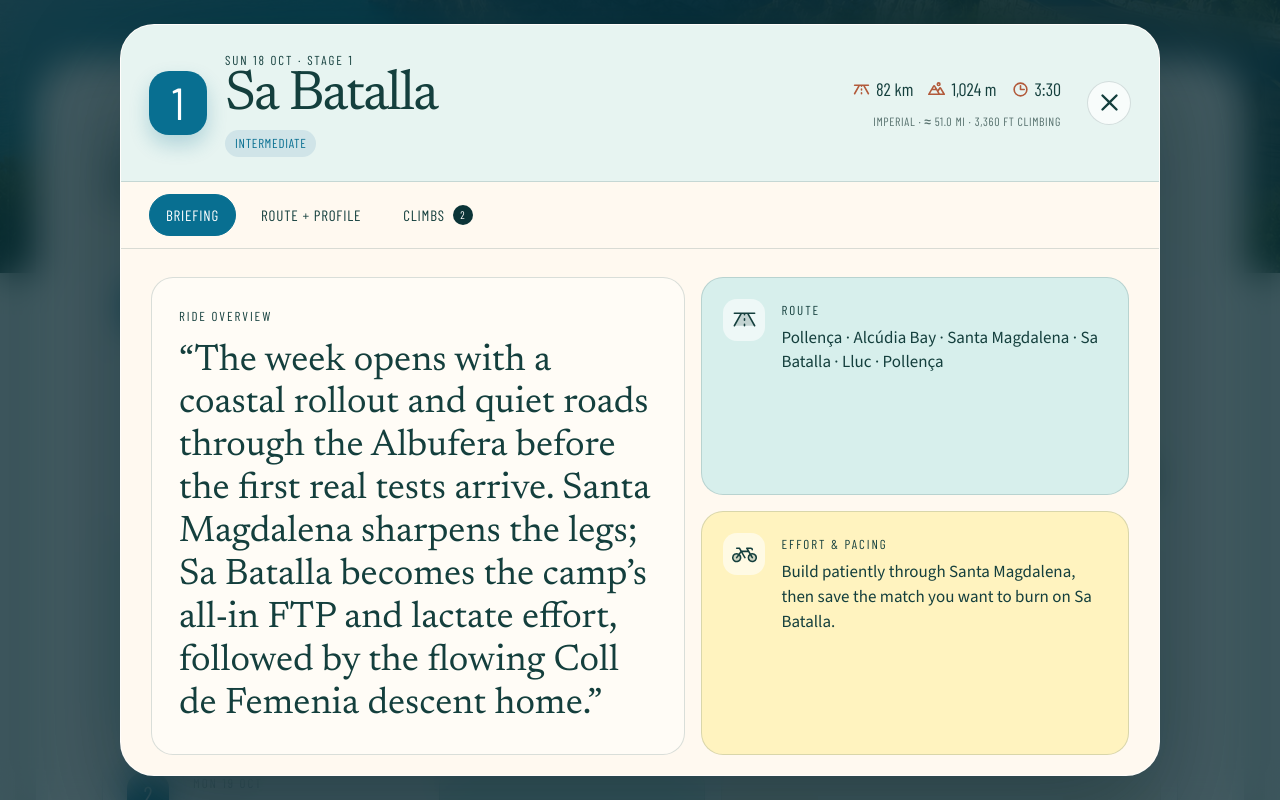
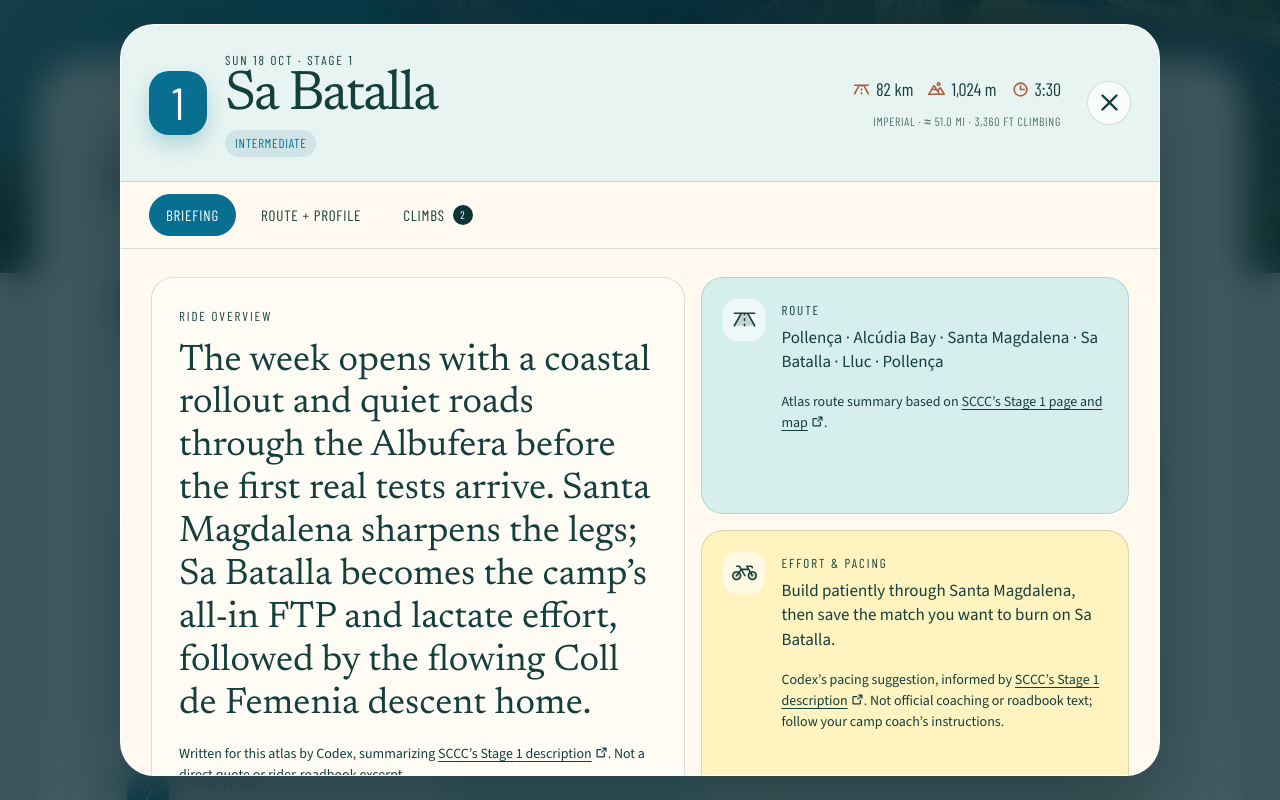
Before and after one commit to livlisko/mallorca-route-atlas, a React (Vite) app: page / in a window 1280 px wide. Both pictures are taken after a click on the button 640 px from the left and 947 px from the top of the page. Shown: the part 547-1347 px from the top of the page. Built offline with nearby package versions, Linux system fonts and the light colour scheme.

Commit message:
Clarify stage briefing and pacing provenance

```diff
--- a/src/App.jsx
+++ b/src/App.jsx
@@ -132,7 +132,14 @@ function BriefingPanel({ stage }) {
     <div className="detail-grid detail-grid--briefing">
       <div className="detail-copy">
         <span className="eyebrow">Ride overview</span>
-        <p className="detail-quote">“{stage.briefing}”</p>
+        <p className="detail-overview">{stage.briefing}</p>
+        <p className="briefing-source-note">
+          Written for this atlas by Codex, summarizing{" "}
+          <ExternalLink href={stage.officialUrl} className="briefing-source-link">
+            SCCC’s Stage {stage.stageNumber} description
+          </ExternalLink>
+          . Not a direct quote or rider-roadbook excerpt.
+        </p>
       </div>
       <div className="fact-panel">
         <span className="fact-panel__icon">
@@ -141,6 +148,13 @@ function BriefingPanel({ stage }) {
         <div>
           <span className="eyebrow">Route</span>
           <p>{stage.routeLine}</p>
+          <p className="briefing-source-note">
+            Atlas route summary based on{" "}
+            <ExternalLink href={stage.officialUrl} className="briefing-source-link">
+              SCCC’s Stage {stage.stageNumber} page and map
+            </ExternalLink>
+            .
+          </p>
         </div>
       </div>
       <div className="fact-panel fact-panel--yellow">
@@ -150,6 +164,13 @@ function BriefingPanel({ stage }) {
         <div>
           <span className="eyebrow">Effort & pacing</span>
           <p>{stage.effort}</p>
+          <p className="briefing-source-note">
+            Codex’s pacing suggestion, informed by{" "}
+            <ExternalLink href={stage.officialUrl} className="briefing-source-link">
+              SCCC’s Stage {stage.stageNumber} description
+            </ExternalLink>
+            . Not official coaching or roadbook text; follow your camp coach’s instructions.
+          </p>
         </div>
       </div>
       <div className="detail-actions">
--- a/src/stageData.js
+++ b/src/stageData.js
@@ -108,9 +108,9 @@ export const stages = [
     duration: "5:30",
     difficulty: "Difficult",
     rideKey: "5 climbs · Puig Major HC finale",
-    routeLine: "Pollença · Tofla · Orient · Honor · Sóller · Puig Major · Lluc · Pollença",
+    routeLine: "Pollença · Tofla · Orient · Honor · Sóller · Puig Major · optional return via Lluc to Pollença",
     briefing:
-      "Five climbs accumulate before the week’s only hors catégorie ascent. The terrain keeps asking questions through Orient and Sóller, then Puig Major becomes a long final commitment—with an optional mostly downhill victory lap back to Pollença.",
+      "Four climbs build toward Puig Major, the fifth climb of the day and the week’s only hors catégorie ascent. The terrain keeps asking questions through Orient and Sóller, then Puig Major becomes a long final commitment—with an optional mostly downhill victory lap back to Pollença.",
     effort: "Respect the early climbing, fuel before Sóller, and ride Puig Major by feel rather than adrenaline.",
     map: assetUrl("assets/routes/stage-3-map.jpg"),
     profile: assetUrl("assets/routes/stage-3-profile.png"),
@@ -207,7 +207,7 @@ export const stages = [
     routeLine: "Pollença · Femenia · Lluc · Coll dels Reis · Sa Calobra · Pollença",
     briefing:
       "Three Tramuntana approaches prime the legs before the road tips down through Sa Calobra’s famous hairpins. At the coast, the group turns around for a staggered-start time trial back up one of cycling’s great roads.",
-    effort: "Stay controlled over Femenia and Lluc. The day is defined by what remains for the 9.44 km climb home.",
+    effort: "Stay controlled over Femenia and Lluc. The day is defined by what remains for the 9.44 km Sa Calobra ascent back to Coll dels Reis.",
     map: assetUrl("assets/routes/stage-6-map.jpg"),
     profile: assetUrl("assets/routes/stage-6-profile.png"),
     officialUrl: "https://www.sacalobra.cc/stage/6/",
@@ -272,8 +272,8 @@ export const stages = [
     rideKey: "Green-jersey sprint · 20% final sting",
     routeLine: "Pollença · Albercutx · Formentor lighthouse · Victoria · Puig Maria",
     briefing:
-      "Cycling Disneyland starts with the hidden road to Albercutx, then follows cliff roads and turquoise coves to the lighthouse. A green-jersey sprint, the narrow ramps of Victoria, and Puig Maria’s 20% sting make the final day anything but ceremonial.",
-    effort: "Let the scenery set the pace early. Save one sharp acceleration for the sprint and one stubborn gear for Puig Maria.",
+      "The ride starts with the hidden road to Albercutx, then follows cliff roads and turquoise coves to the lighthouse. A green-jersey sprint is planned if weather and road conditions are suitable, followed by Victoria’s narrow ramps and an optional Puig Maria finale with pitches over 20%.",
+    effort: "Let the scenery set the pace early. Keep something in reserve for the sprint if conditions allow, and for Puig Maria if you choose the optional finale.",
     map: assetUrl("assets/routes/stage-5-map.jpg"),
     profile: assetUrl("assets/routes/stage-5-profile.png"),
     officialUrl: "https://www.sacalobra.cc/stage/5/",
--- a/src/styles.css
+++ b/src/styles.css
@@ -929,7 +929,7 @@ img {
   background: var(--surface);
 }
 
-.detail-quote {
+.detail-overview {
   margin: 15px 0 0;
   font-family: "Newsreader", Georgia, serif;
   font-size: clamp(25px, 3vw, 37px);
@@ -963,6 +963,29 @@ img {
   margin: 6px 0 0;
   font-size: 17px;
   line-height: 1.45;
+}
+
+.detail-copy .briefing-source-note,
+.fact-panel .briefing-source-note {
+  margin: 16px 0 0;
+  color: var(--ink);
+  font-size: 14px;
+  font-style: normal;
+  line-height: 1.5;
+}
+
+.briefing-source-link {
+  color: inherit;
+  text-decoration: underline;
+  text-underline-offset: 3px;
+}
+
+.briefing-source-link svg {
+  display: inline;
+  width: 13px;
+  height: 13px;
+  margin-left: 3px;
+  vertical-align: -1px;
 }
 
 .detail-actions {
```
Also changed, not shown: 2 other files (tests, documents, lock files or other folders).
